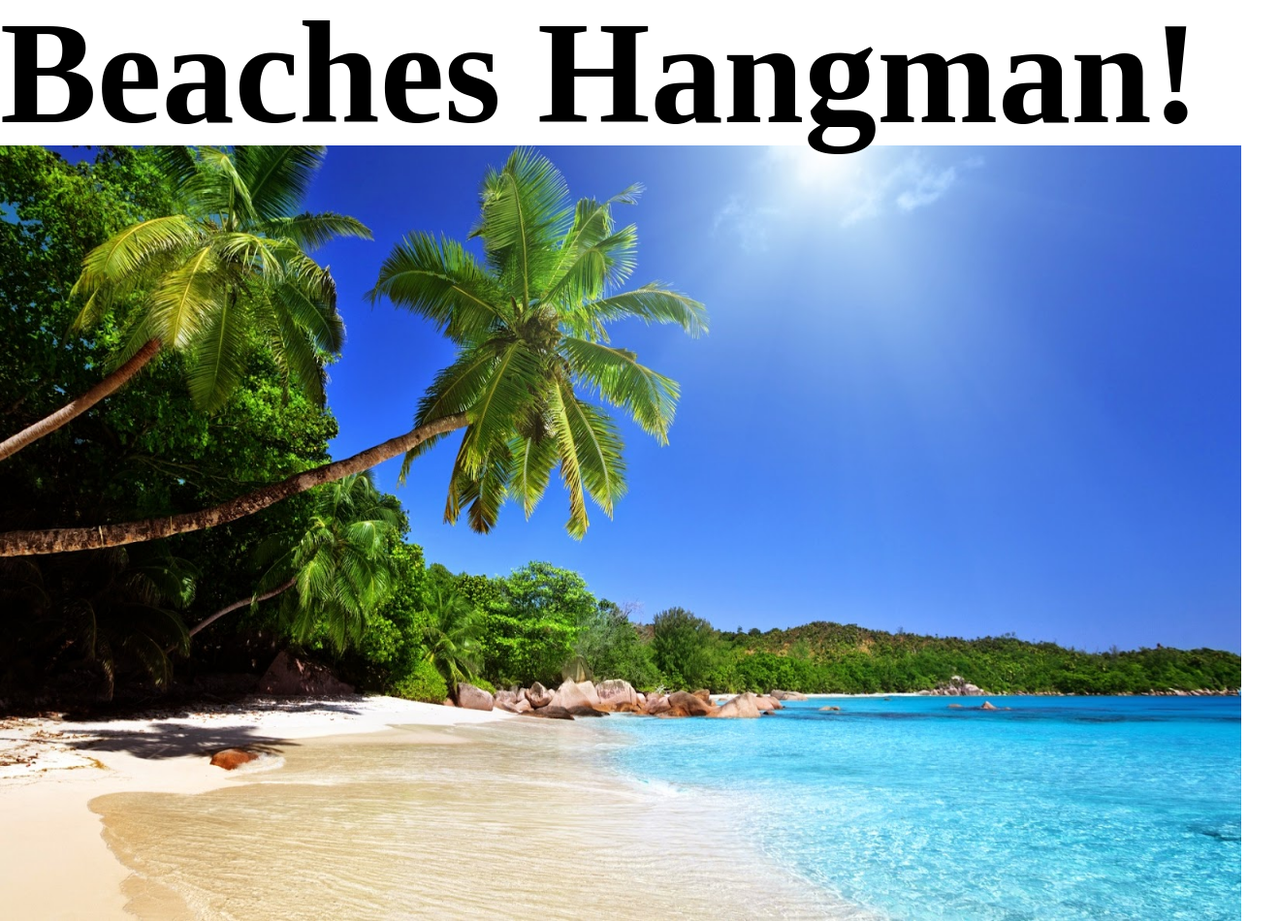
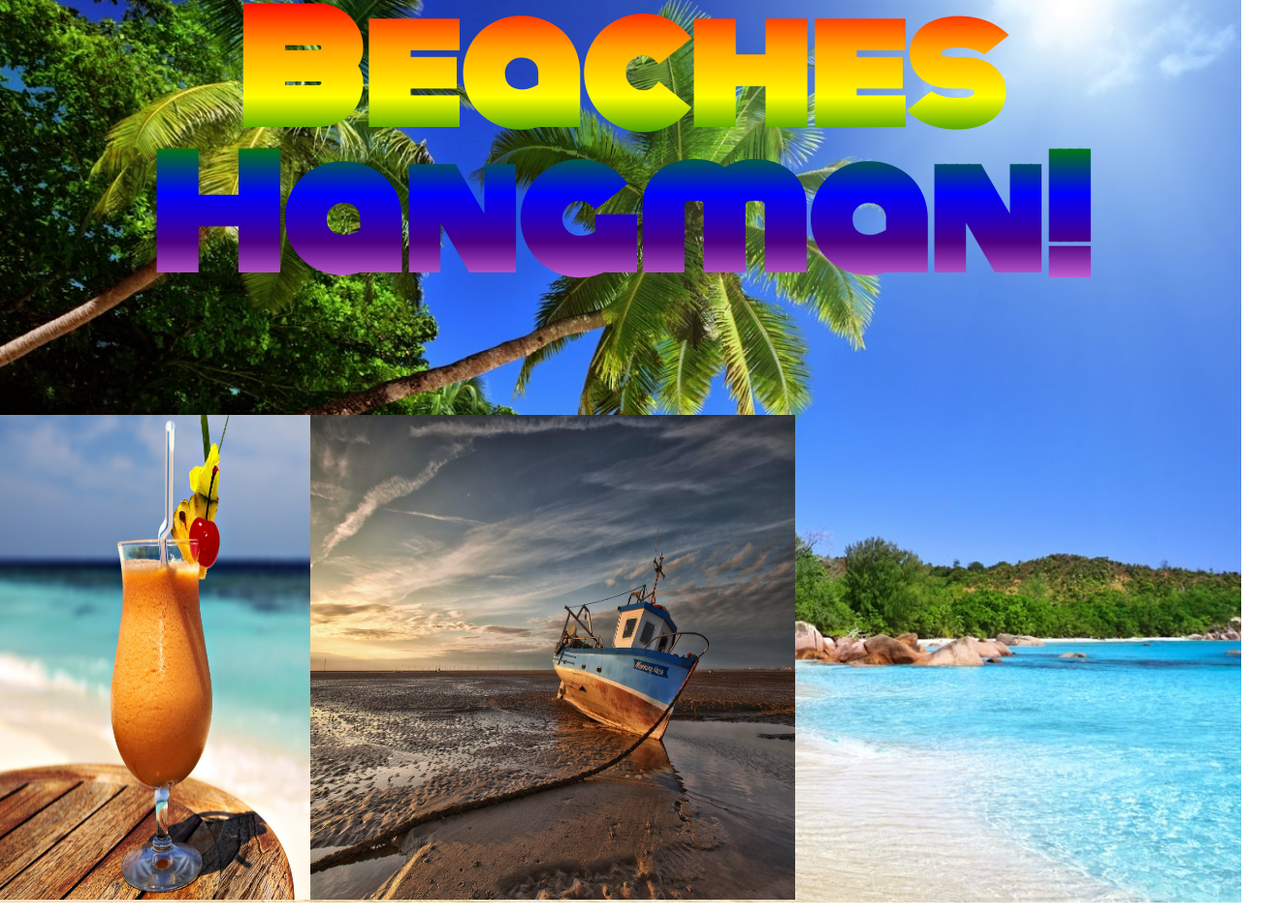
Before and after one commit to Wustix/Word-Guess-Game, a plain HTML site: page index.html in a window 1280 px wide. Shown: the whole page at 97% size, 1320 px wide, since content can reach past the window. Drawn offline with Linux system fonts and the light colour scheme.

Commit message:
updates to word game files

```diff
--- a/assets/css/style.css
+++ b/assets/css/style.css
@@ -1,20 +1,57 @@
 * {
     box-sizing: border-box;
 }
+/*-----General-----*/
 
-
+body {
+    background-image: url(../images/BeachBackground.jpg);
+    background-repeat: no-repeat;
+    background-size: cover;
+}
 h1 {
+    font-family: 'Monoton', cursive, Times, Times New Roman, serif;
     font-size: 150px;
     font-weight: Bold;
-    color: black;
+    background: -webkit-linear-gradient( red, orange, yellow, green, blue, indigo, violet);
+    -webkit-background-clip: text;
+    -webkit-text-fill-color: transparent;
+ }
+
+/*-----Header-----*/
+
+#main-header {
+    width: 100%;
     margin: auto;
-    z-index: 1;
-    width: 1320px;
+    z-index: 99;
+    text-align: center;
+}
 
+/*-----GameArea-----*/
+
+.column-1-3 {
+    float: left;
+    width: 25%;
 }
-#beaches {
-    position: absolute;
-    width: 100%;
-    height: 100%;
-    z-index: -1;
+.column-2-9 {
+    width: 75%;
+    float: right;
+    margin: auto;
 }
+.row:after {
+    content: "";
+    display: table;
+    clear: both;
+}
+#main-container {
+    margin-top: 10%;
+}
+.placeholder-image {
+    height: 500px;
+    width: 500px;
+    margin: none;
+    padding: none;
+}
+.placeholder-image2 {
+    height: 500px;
+    width: 500px;
+}
--- a/index.html
+++ b/index.html
@@ -8,13 +8,40 @@
     <meta name="viewport" content="width=device-width, initial-scale=1">
     <link rel="stylesheet" type="text/css" media="screen" href="./assets/css/reset.css" />
     <link rel="stylesheet" type="text/css" media="screen" href="./assets/css/style.css" />
+    <link href="https://fonts.googleapis.com/css?family=Monoton" rel="stylesheet">
     <script src="./assets/javascript/game.js"></script>
 </head>
 
 <body>
-    <h1>Beaches Hangman!</h1>
+    <header id="main-header">
+        <h1>Beaches Hangman!</h1>
+    </header>
 
-    <img src="./assets/images/BeachBackground.jpg" id="beaches">
+    <div id="main-container" class="container">
+
+        <div id="hangman-area" class="row">
+            <div id="hangman-image" class="column-1-3">
+                <img src="./assets/images/drinks.jpg" class="placeholder-image" alt="drinks">
+
+            </div>
+            <div id="hangman-game" class="column-2-9">
+                <img src="./assets/images/boats.jpg" class="placeholder-image2" alt="boats">
+
+
+            </div>
+
+
+
+
+
+
+        </div>
+
+
+
+    </div>
+
+
 
 
 
```
